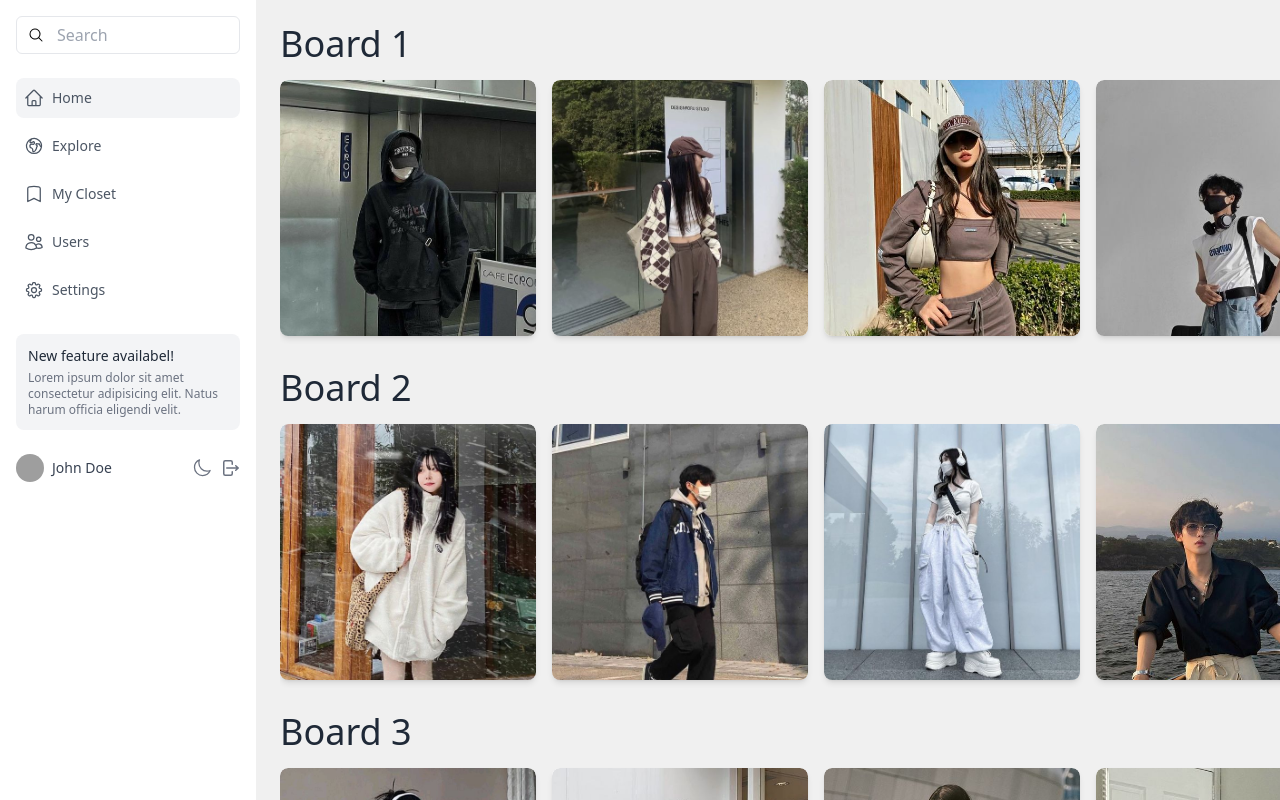
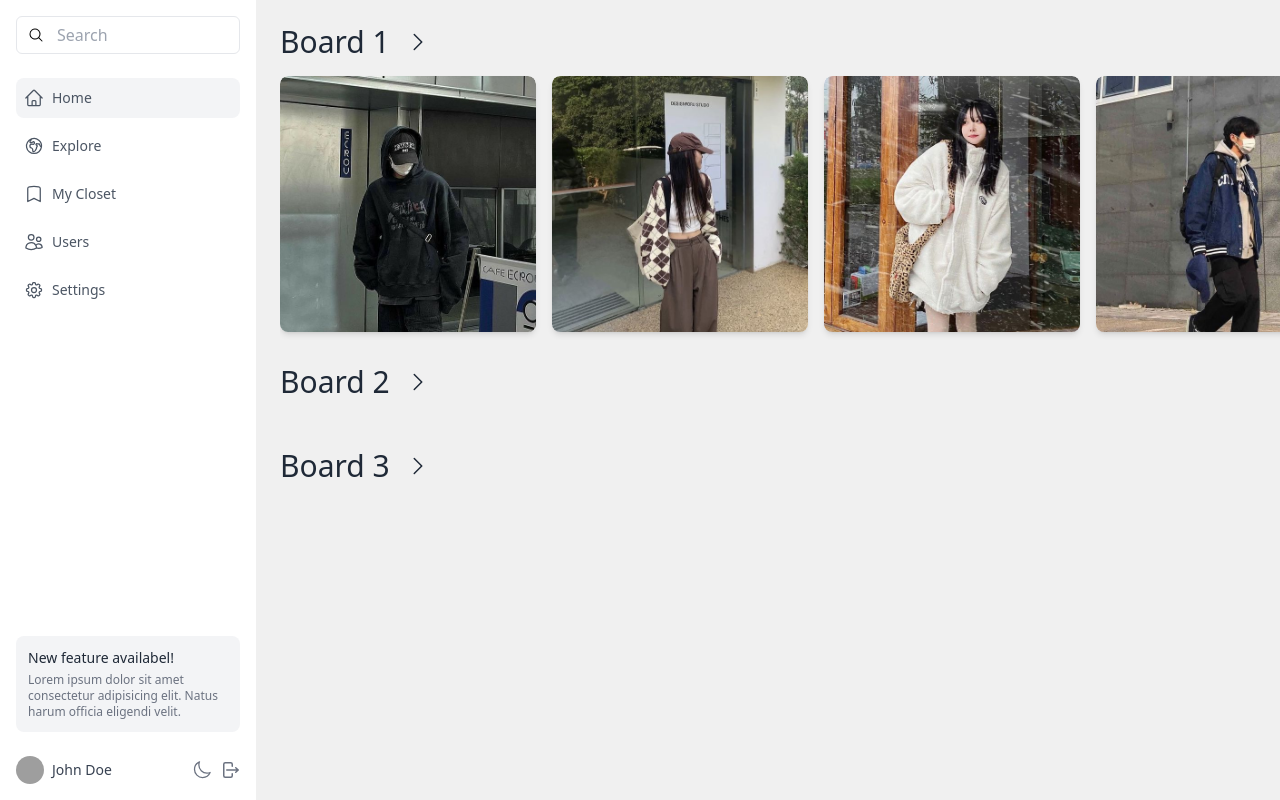
Before and after one commit to Sheng-777/1AM, a Next.js app: page / in a window 1280 px wide. Built offline with nearby package versions, Linux system fonts and the light colour scheme; grey boxes are pictures that could not be loaded.

Commit message:
made board pages

```diff
--- a/components/Post.tsx
+++ b/components/Post.tsx
@@ -6,8 +6,8 @@ export default function Post({post}: any) {
         <Image
             src={`/temp_images/${post.src}`}
             alt="temp outfit"
-            width={256}
-            height={256}
+            width={600}
+            height={600}
             priority
             className="rounded-lg"/>
     )
--- a/components/objects/fakeData.tsx
+++ b/components/objects/fakeData.tsx
@@ -7,17 +7,17 @@ export const boards: any = {
 export const posts: any[] = [
     {id: 1, board: boards['Board 1'], src: "temp_1.jpeg"},
     {id: 2, board: boards['Board 1'], src: "temp_2.jpeg"},
-    {id: 3, board: boards['Board 2'], src: "temp_3.jpeg"},
-    {id: 4, board: boards['Board 2'], src: "temp_4.jpeg"},
-    {id: 5, board: boards['Board 2'], src: "temp_5.jpeg"},
-    {id: 6, board: boards['Board 3'], src: "temp_6.jpeg"},
+    {id: 3, board: boards['Board 1'], src: "temp_3.jpeg"},
+    {id: 4, board: boards['Board 1'], src: "temp_4.jpeg"},
+    {id: 5, board: boards['Board 1'], src: "temp_5.jpeg"},
+    {id: 6, board: boards['Board 1'], src: "temp_6.jpeg"},
     {id: 7, board: boards['Board 1'], src: "temp_7.jpeg"},
     {id: 8, board: boards['Board 1'], src: "temp_8.jpeg"},
-    {id: 9, board: boards['Board 2'], src: "temp_9.jpeg"},
-    {id: 10, board: boards['Board 3'], src: "temp_10.jpeg"},
+    {id: 9, board: boards['Board 1'], src: "temp_9.jpeg"},
+    {id: 10, board: boards['Board 1'], src: "temp_10.jpeg"},
     {id: 11, board: boards['Board 1'], src: "temp_11.jpeg"},
-    {id: 12, board: boards['Board 3'], src: "temp_12.jpeg"},
-    {id: 13, board: boards['Board 2'], src: "temp_13.jpeg"},
-    {id: 14, board: boards['Board 3'], src: "temp_14.jpeg"},
-    {id: 15, board: boards['Board 3'], src: "temp_15.jpeg"},
+    {id: 12, board: boards['Board 1'], src: "temp_12.jpeg"},
+    {id: 13, board: boards['Board 1'], src: "temp_13.jpeg"},
+    {id: 14, board: boards['Board 1'], src: "temp_14.jpeg"},
+    {id: 15, board: boards['Board 1'], src: "temp_15.jpeg"},
 ]
--- a/components/scrollBar.tsx
+++ b/components/scrollBar.tsx
@@ -1,6 +1,7 @@
 import Link from "next/link";
 import Post from "./Post";
 import { posts, boards } from "./objects/fakeData"
+import { HiChevronRight } from "react-icons/hi2";
 
 export default function ScrollBar() {
   const boardNames = Object.keys(boards);
@@ -9,7 +10,12 @@ export default function ScrollBar() {
       <main className="w-full h-full overflow-x-hidden overflow-y-scroll">
         {boardNames.map((board: any) => (
           <div key={board} className="m-6 mr-0 flex flex-col gap-2">
-            <h1 className="text-4xl font-light text-gray-800 dark:text-gray-200 w-fit">{board}</h1>
+            <Link href={`boards/${board}`}>
+            <div className="flex gap-4 text-gray-800 hover:text-blue-600 hover:gap-8 transition-all duration-300">
+              <h1 className="text-3xl font-light  dark:text-gray-200 w-fit">{board}</h1>
+              <HiChevronRight className="flex self-center text-2xl"/>
+            </div>
+            </Link>
             <div className="flex flex-row gap-4 overflow-x-scroll no-scrollbar py-2 pr-6">
               {posts.map(post => {
                 if (post.board === board) {
@@ -17,7 +23,7 @@ export default function ScrollBar() {
                     <div key={post.id}>
                       <Link href={`/posts/${post.id}`}>
                       <div className="w-64 h-64 rounded-lg overflow-hidden shrink-0 shadow-md bg-white dark:bg-gray-600 hover:shadow-gray-500 dark:hover:shadow-black transition-shadow duration-300 ease-in-out">
-                          <Post post={post} className="w-64 h-64"></Post>
+                          <Post post={post} className="w-64 h-64 object-cover" ></Post>
                       </div>
                       </Link>
                     </div>
--- a/components/sideNavBar.tsx
+++ b/components/sideNavBar.tsx
@@ -6,7 +6,7 @@ export default function SideNavBar(){
     const router = useRouter();
 
     return (
-    <main className="w-64 bg-white dark:bg-gray-700 p-4 h-screen">
+    <main className="w-64 bg-white dark:bg-gray-700 p-4 h-screen grid content-between">
         <ul className="flex flex-col gap-2">
             <li className="pb-4">
                 <div className="relative">
@@ -59,7 +59,7 @@ export default function SideNavBar(){
         </ul>
 
         {/* Dw bout this for now lolllll */}
-        <div className="mt-6">
+        <div>
             <div className="p-3 bg-gray-100 rounded-lg dark:bg-gray-800">
                 <h2 className="text-sm font-medium text-gray-800 dark:text-white">New feature availabel!</h2>
 
@@ -83,6 +83,6 @@ export default function SideNavBar(){
                 </div>
             </div>
         </div>
-</main>
+    </main>
     )
 }
--- /dev/null
+++ b/pages/boards/[board].tsx
@@ -0,0 +1,34 @@
+import React from "react";
+import Link from "next/link";
+import { useRouter } from "next/router";
+import { posts } from "@/components/objects/fakeData";
+import Post from "@/components/Post";
+
+export default function PostPage(){
+    const router = useRouter();
+    const boardID = router.query.board;
+
+    return(
+      <div  className="w-full h-full overflow-scroll">
+        <Link href="/boards"></Link>
+        <div>
+          <p className="font-bold text-4xl text-gray-800 text-center">{boardID} Details Page</p>
+        </div>
+        <div className="columns-4 m-6 gap-4">
+          {posts.map(post => {
+                if (post.board === boardID) {
+                  return (
+                    <div key={post.id}>
+                      <Link href={`/posts/${post.id}`}>
+                      <div className="w-auto h-auto mb-4 rounded-lg overflow-hidden shrink-0 shadow-md bg-white dark:bg-gray-600 hover:shadow-gray-500 dark:hover:shadow-black transition-shadow duration-300 ease-in-out">
+                          <Post post={post} className="w-auto h-auto object-cover" ></Post>
+                      </div>
+                      </Link>
+                    </div>
+                  )
+                }}
+              )}
+        </div>
+      </div>
+    )
+}
--- /dev/null
+++ b/pages/boards/boards.tsx
@@ -0,0 +1,14 @@
+import React from "react";
+import Link from "next/link";
+import { boards } from "@/components/objects/fakeData";
+
+export default function Posts() {
+  return (
+    <div>
+      {boards.map((board: any, key: any) => (
+        <Link href="/boards/[board]" as={`boards/${board}`} key={key}>
+        </Link>
+      ))}
+    </div>
+  );
+};
--- a/pages/posts/[post].tsx
+++ b/pages/posts/[post].tsx
@@ -2,7 +2,7 @@ import React from "react";
 import Link from "next/link";
 import { useRouter } from "next/router";
 
-export default function TestPost(){
+export default function PostPage(){
     const router = useRouter();
     const postID = router.query.post;
 
--- a/pages/posts/posts.tsx
+++ b/pages/posts/posts.tsx
@@ -3,6 +3,7 @@ import Link from "next/link";
 
 export default function Posts(){
   const postIDs = ["1", "2", "3"];
+
   return (
     <>
       {postIDs.map((post, key) => (
```
